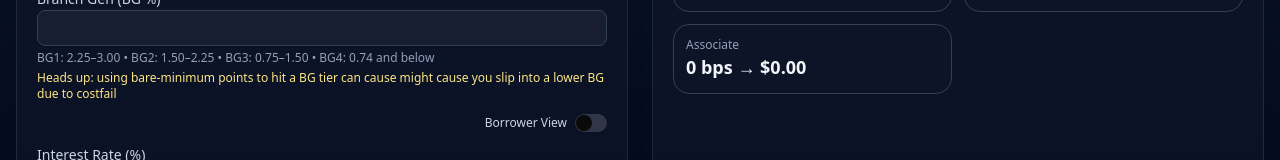
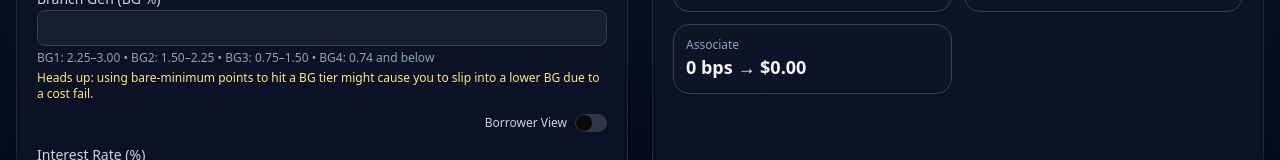
Before and after one commit to a-oxomoxoa/The-Ultimate-Mortgage-Calculator, a Next.js app: page / in a window 1280 px wide. Shown: the part 993-1153 px from the top of the page. Built offline with nearby package versions, Linux system fonts and the light colour scheme.

Commit message:
Update main: <what you changed>

```diff
--- a/src/components/MortgageCalculatorMismo.tsx
+++ b/src/components/MortgageCalculatorMismo.tsx
@@ -9,16 +9,10 @@ import { Switch } from "@/components/ui/switch";
 import Image from "next/image";
 
 /**
- * Ultimate Mortgage Calculator — Final Recode v5
- *
- * Changes from v4 (per Tim):
- * - Removed the automatic defaults for Underwriting to $2350 / $1500 (VA IRRRL). Field now starts blank and never auto-switches.
- * - Added a yellowish warning under the Branch Gen breakdown about potential cost fail when using bare-minimum points to hit a BG tier.
- *
- * Kept from v4:
- * - "Borrower View" hides compensation and the Base Loan (Before Points).
- * - Header shows Loan Type — Term — Interest Rate.
- * - Buydown controls are Switches; disabled for non-Conventional or when cash-out present (as coded below).
+ * Ultimate Mortgage Calculator — Vercel-safe recode
+ * - Removes all `any` casts
+ * - Ensures no unused variables (uses `pointsTooHigh` in JSX)
+ * - Keeps your existing UI/logic from the latest upload
  */
 
 // Tailwind theme map
@@ -54,9 +48,12 @@ const INDIGO_THEME: Record<string, {
   },
 };
 
+// Explicit union type for the theme selector
+export type IndigoShade = "300" | "400" | "500" | "600";
+
 export default function MortgageCalculator_Final_v5() {
   // ===== Theme =====
-  const [indigoShade, setIndigoShade] = useState<"300" | "400" | "500" | "600">("500");
+  const [indigoShade, setIndigoShade] = useState<IndigoShade>("500");
   const t = INDIGO_THEME[indigoShade];
 
   // ===== Inputs =====
@@ -82,8 +79,7 @@ export default function MortgageCalculator_Final_v5() {
   const [interestRate, setInterestRate] = useState<number | "">("");
   const [termYears, setTermYears] = useState<number | "">(30);
 
-  // Fees
-  // NOTE: start blank and never auto-default based on loan type
+  // Fees (start blank; no auto-defaults)
   const [bankFee, setBankFee] = useState<number | "">("");
   const [titleFee, setTitleFee] = useState<number | "">("");
   const [isFundingFeeExempt, setIsFundingFeeExempt] = useState(false);
@@ -93,7 +89,7 @@ export default function MortgageCalculator_Final_v5() {
   const [twoOneBuydown, setTwoOneBuydown] = useState(false);
   const [oneZeroBuydown, setOneZeroBuydown] = useState(false);
 
-  // Borrower View (replaces Hide Compensation). TRUE = hide compensation.
+  // Borrower View (TRUE = hide compensation & base-loan)
   const [borrowerView, setBorrowerView] = useState(false);
 
   // ===== Constants =====
@@ -122,18 +118,16 @@ export default function MortgageCalculator_Final_v5() {
   };
 
   // ===== Effects =====
-  // NOTE: removed the effect that auto-switched Underwriting between $2350 and $1500 for VA IRRRL.
-
+  // Disable buydowns if not Conventional
   useEffect(() => {
-    // Disable buydowns if not Conventional
     if (loanType !== "Conventional") {
       setTwoOneBuydown(false);
       setOneZeroBuydown(false);
     }
   }, [loanType]);
 
+  // No cash-out for IRRRL
   useEffect(() => {
-    // No cash-out for IRRRL
     if (loanType === "VA IRRRL") setCashOut("");
   }, [loanType]);
 
@@ -298,7 +292,7 @@ export default function MortgageCalculator_Final_v5() {
             <select
               className="ml-2 bg-slate-950 border border-slate-700 rounded-xl px-3 py-2 text-slate-100"
               value={indigoShade}
-              onChange={(e) => setIndigoShade(e.target.value as any)}
+              onChange={(e) => setIndigoShade(e.target.value as IndigoShade)}
             >
               <option value="300">300 (lighter)</option>
               <option value="400">400</option>
@@ -315,7 +309,7 @@ export default function MortgageCalculator_Final_v5() {
             <CardContent className="space-y-4 p-5">
               {/* Alerts */}
               <div className="space-y-2">
-                {totalPointsEntered > TOTAL_POINTS_ALERT && (
+                {pointsTooHigh && (
                   <div className="rounded-xl border border-red-500/30 bg-red-500/10 p-3 text-red-200">
                     <h4 className="font-semibold">Total points exceed 4.75%</h4>
                     <p className="text-xs mt-1">Reduce Cost From Lender or Branch Gen so combined ≤ 4.75%.</p>
@@ -422,7 +416,6 @@ export default function MortgageCalculator_Final_v5() {
                 <Label className="text-slate-300">Underwriting ($)</Label>
                 <Input className={inputCls} type="number" value={bankFee}
                   onChange={(e) => setBankFee(e.target.value === "" ? "" : Number(e.target.value))} />
-                {/* removed default helper text per request */}
               </div>
 
               <div>
@@ -459,13 +452,12 @@ export default function MortgageCalculator_Final_v5() {
                 <Input className={inputCls} type="number" step="0.01" value={branchGenPointsInput}
                   onChange={(e) => setBranchGenPointsInput(e.target.value === "" ? "" : Number(e.target.value))} />
                 <div className="text-xs text-slate-400 mt-1">BG1: 2.25–3.00 • BG2: 1.50–2.25 • BG3: 0.75–1.50 • BG4: 0.74 and below</div>
-                {/* NEW: subtle yellow warning about using bare-minimum points */}
                 <div className="text-xs text-amber-200 mt-1">
-                  Heads up: using bare-minimum points to hit a BG tier can cause might cause you slip into a lower BG due to costfail
+                  Heads up: using bare-minimum points to hit a BG tier might cause you to slip into a lower BG due to a cost fail.
                 </div>
                 <div className="mt-3 flex justify-end items-center gap-2">
                   <Label htmlFor="toggle-borrower" className="text-xs text-slate-300">Borrower View</Label>
-                  <Switch id="toggle-borrower" checked={borrowerView} onCheckedChange={setBorrowerView} />
+                  <Switch id="toggle-borrower" checked={borrowerView} onCheckedChange={(v) => setBorrowerView(!!v)} />
                 </div>
               </div>
 
@@ -623,7 +615,7 @@ export default function MortgageCalculator_Final_v5() {
               )}
             </CardContent>
 
-            {/* Footer sits after content; no forced card height so no empty column gap. */}
+            {/* Footer */}
             <CardFooter className="mt-6 justify-center py-5">
               <Image
                 src="/Extreme-Loans-Logo-White.webp"
```
